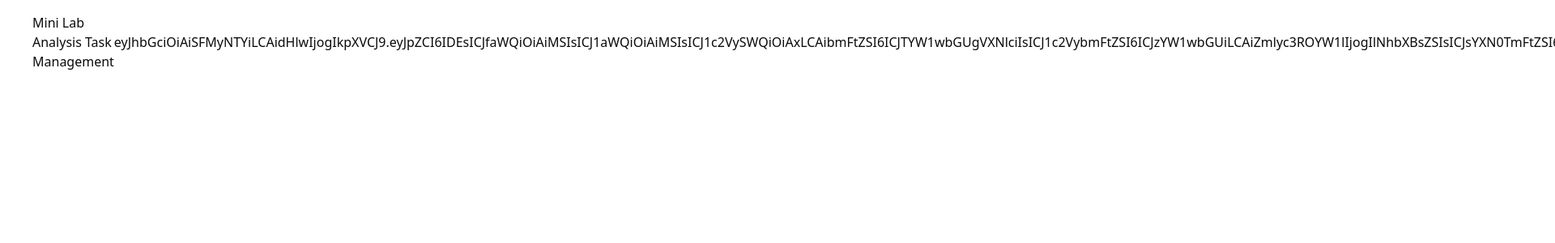
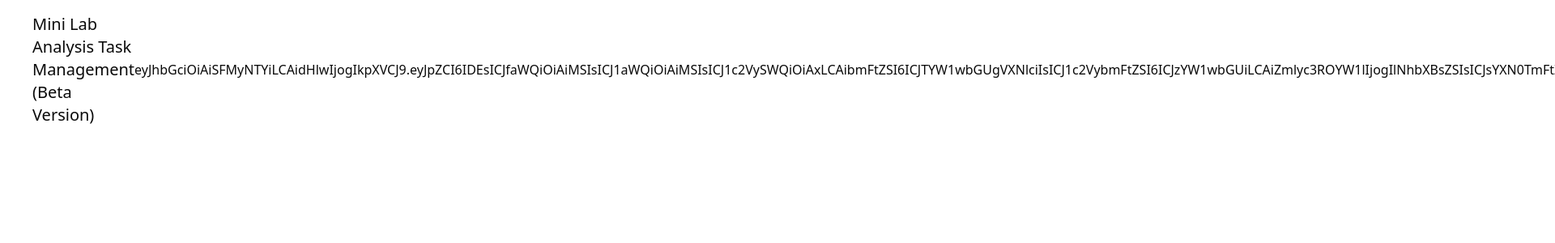
Before and after one commit to quan0715/cloud-native-final-frontend, a Vue app: page / in a window 1280 px wide. Shown: the top 300 px of the page at 81% size, 1920 px wide, since content can reach past the window. Built offline with nearby package versions, Linux system fonts and the light colour scheme; sample sign-in values are in the browser's storage; the HTML template or start-up script is replaced by a standard one.

Commit message:
update cd

```diff
--- a/src/views/Home.vue
+++ b/src/views/Home.vue
@@ -20,7 +20,7 @@ function handleLogout() {
   <div class="flex flex-col h-screen">
     <div class="flex flex-row justify-between px-10 py-4">
       <div>
-        <h1>Mini Lab Analysis Task Management</h1>
+        <h1 class="text-xl font-thin">Mini Lab Analysis Task Management (Beta Version)</h1>
       </div>
       <div class="flex flex-row items-center gap-4">
         <p>{{ username }}</p>
```
